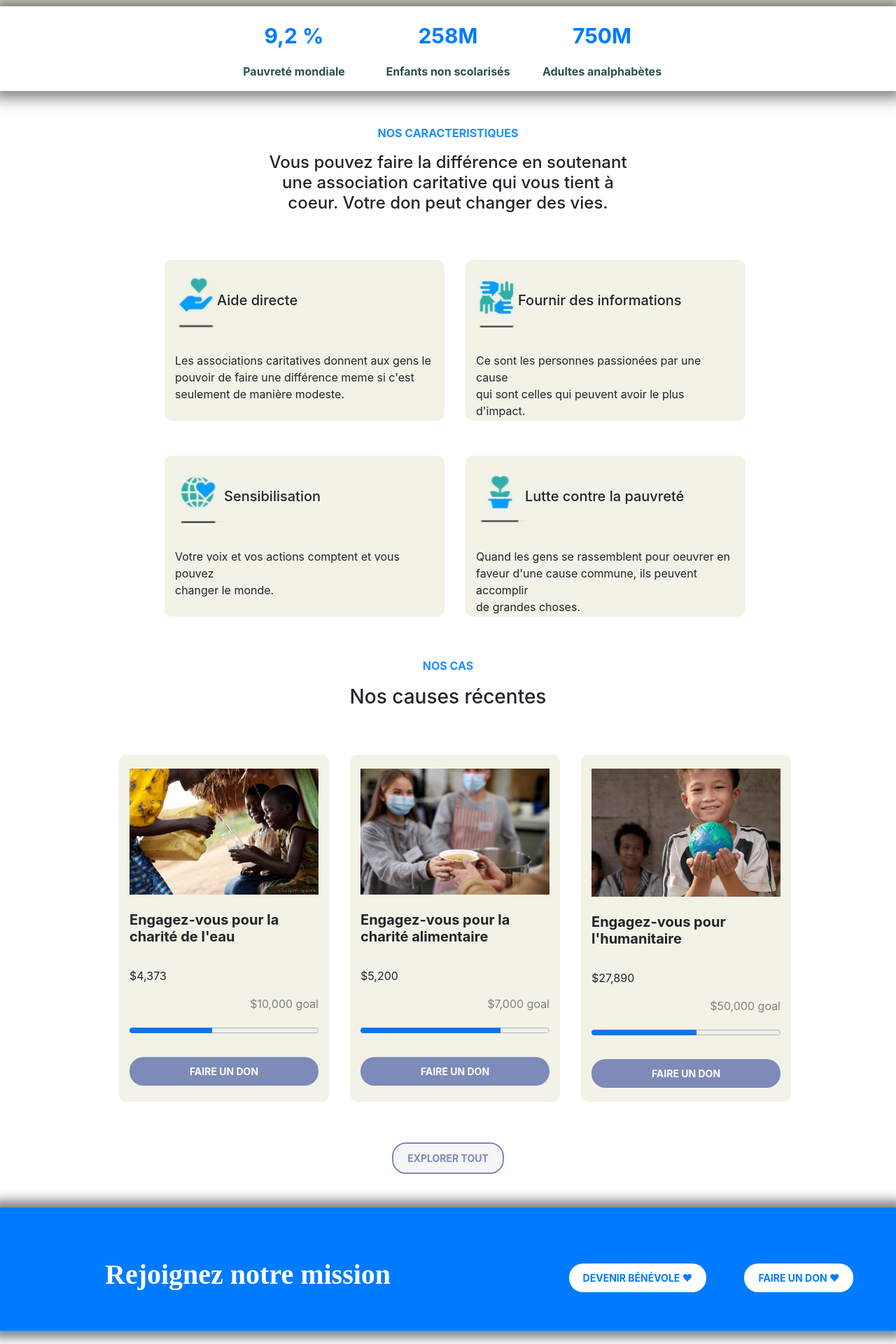
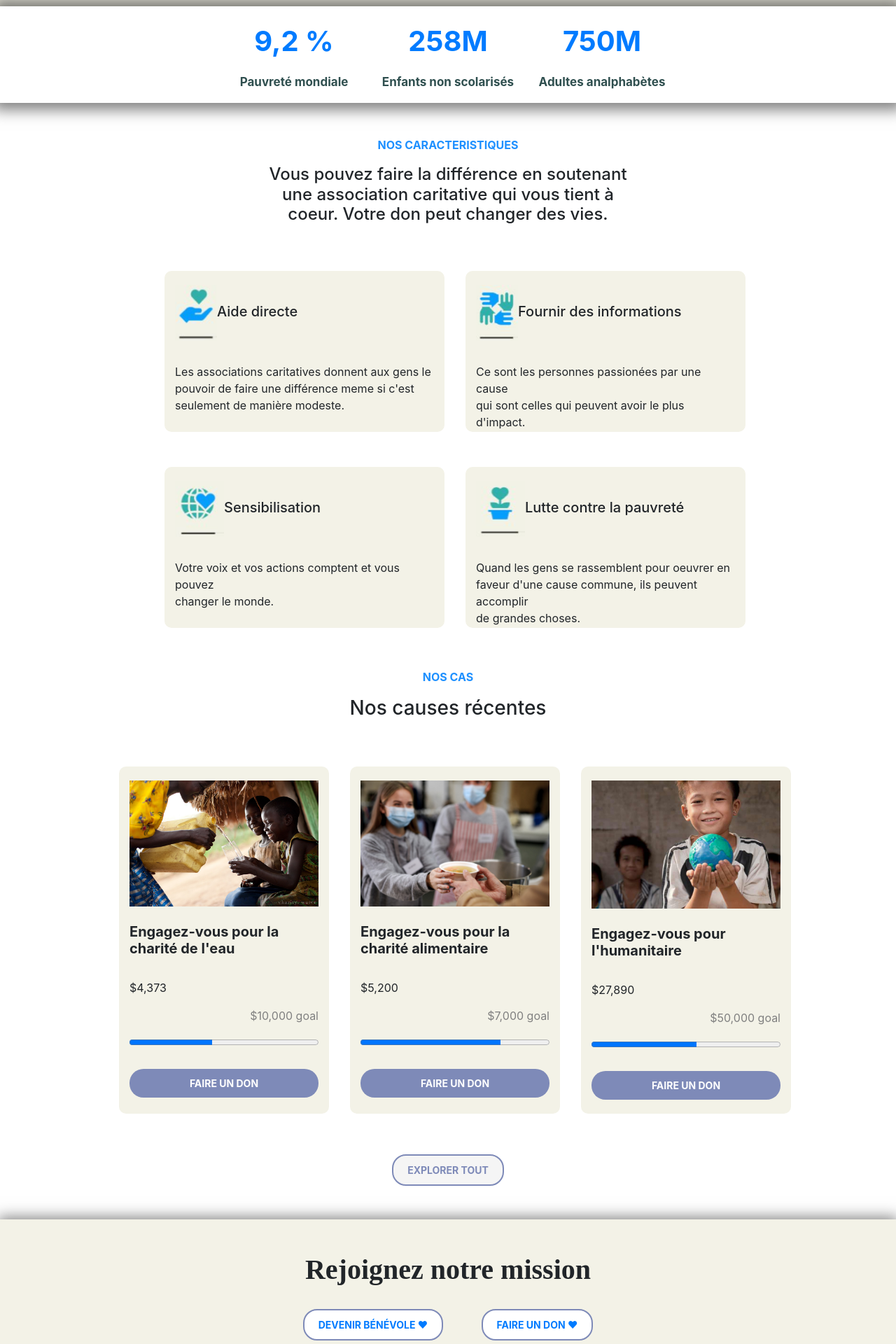
Before and after one commit to lilHmidou/community_support, a Symfony app: template templates/home/index.html.twig in a window 1280 px wide. Shown: the part 720-2640 px from the top of the page at 70% size. Run offline with Twig, Linux system fonts and the light colour scheme; the template is opened without the code that fills it, so the values that code supplies are empty; style sheets or scripts are compiled from the project's sources; some libraries are stand-ins or nearby versions.

Commit message:
home page done (front)

```diff
--- a/assets/styles/home.css
+++ b/assets/styles/home.css
@@ -11,8 +11,7 @@
 }
 
 h1 {
-    font-size: 40px;
-    font-family: 'Montserrat', sans-serif;
+    font-size: 50px;
     font-weight:bold;
 }
 
@@ -90,12 +89,13 @@ progress {
 .number {
     color: #007BFF;
     font-weight: bold;
-    font-size: 30px;
+    font-size: 40px;
 }
 
 .text1{
     color: darkslategrey;
     font-weight: bold;
+    font-size: 17px;
 }
 
 .col1{
@@ -105,9 +105,12 @@ progress {
 
 
 .band {
-    background-color: #007BFF;
-    box-shadow: 0 0 15px 10px rgba(0, 0, 0, 0.5);
+    background-color: #F3F2E7;
+    height: 200px;
+    text-align: center;
+    box-shadow: 0 0 20px 3px rgba(0, 0, 0, 0.5);
 }
+
 
 .button3 {
     background-color: white;
@@ -115,7 +118,7 @@ progress {
     padding: 10px 20px;
     border-radius: 20px;
     font-size: 14px;
-    border: #7E8AB8;
+    border: solid 2px #7E8AB8;
     font-weight: bold;
     transition: transform 0.3s ease;
 }
--- a/templates/home/index.html.twig
+++ b/templates/home/index.html.twig
@@ -101,14 +101,14 @@
             <button class="explore">EXPLORER TOUT</button>
         </div>
         <br><br>
-        <div class="band"><br><br><br>
+        <div class="band">
+            <br><br>
+            <h1 style="font-family: 'Times New Roman', serif; font-weight: bold;">Rejoignez notre mission</h1>
+            <br>
             <div style="display: inline-block; vertical-align: middle;">
-                <h1 style="color:white; font-family: 'Times New Roman', serif; font-weight: bold; margin-left: 150px;">Rejoignez notre mission</h1>
+                <button class="button3">DEVENIR BÉNÉVOLE &#x2764;</button>
+                <button class="button3" style="margin-left: 50px;">FAIRE UN DON &#x2764;</button>
             </div>
-            <div style="display: inline-block; vertical-align: middle;">
-                <button class="button3" style="margin-left: 250px;">DEVENIR BÉNÉVOLE &#x2764;</button>
-                <button class="button3" style="margin-left: 50px;">FAIRE UN DON &#x2764;</button>
-            </div><br><br><br>
         </div>
         <br><br>
         <p class="blue">NOS SERVICES</p>
```
